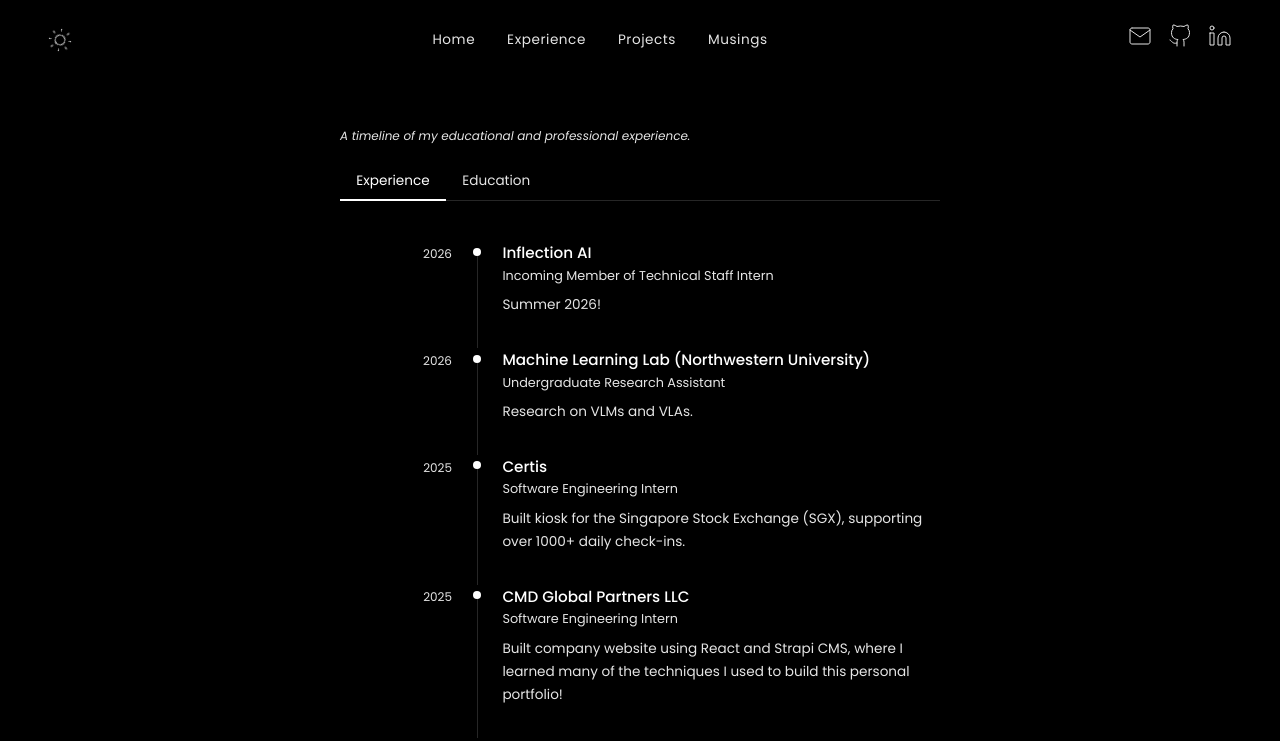
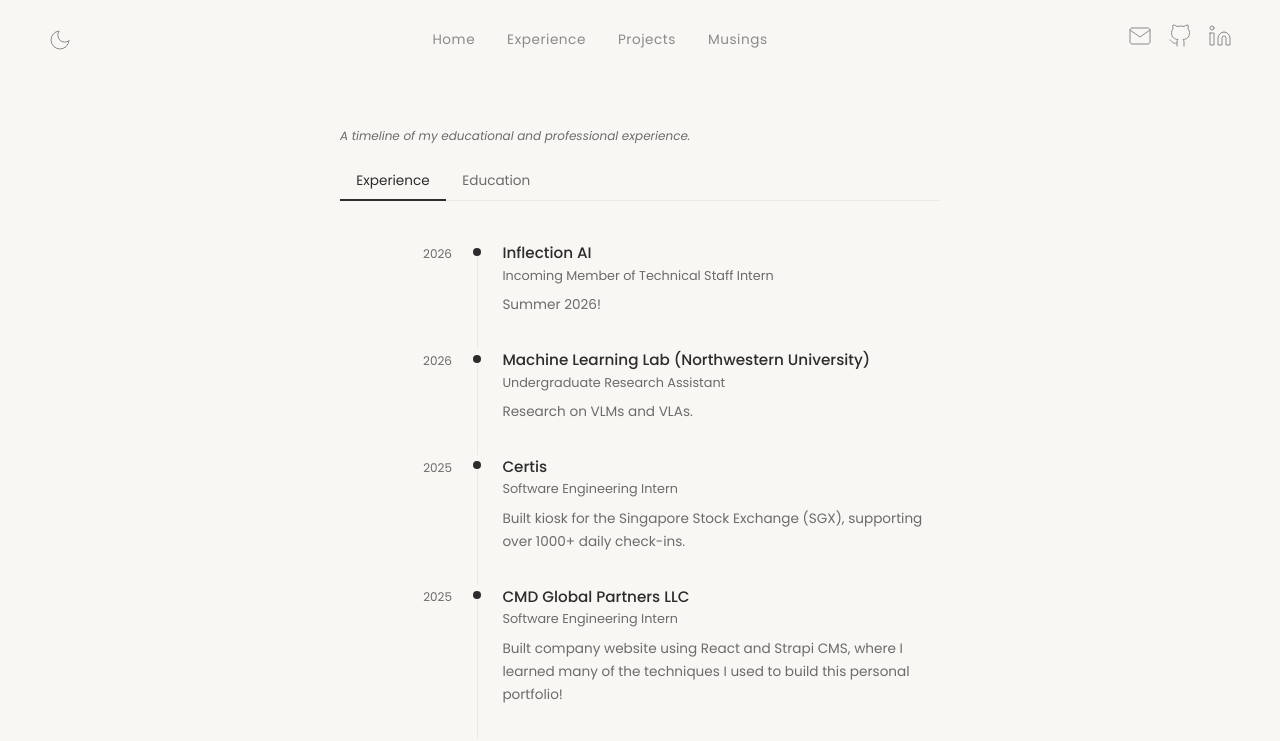
Before and after one commit to JulianTang2027/JulianPortfolioReact, a React (Create React App) app: page /JulianPortfolioReact/experience in a window 1280 px wide. Shown: the top 741 px of the page. Built offline with nearby package versions, Linux system fonts and the light colour scheme.

Commit message:
chore: change default mode to light mode

```diff
--- a/src/components/navBar.jsx
+++ b/src/components/navBar.jsx
@@ -8,7 +8,7 @@ import SunIcon from "../icons/sunIcon";
 import "./navBar.css";
 
 const NavBar = () => {
-  const [isDarkMode, setIsDarkMode] = useState(true);
+  const [isDarkMode, setIsDarkMode] = useState(false);
 
   useEffect(() => {
     if (isDarkMode) {
```
